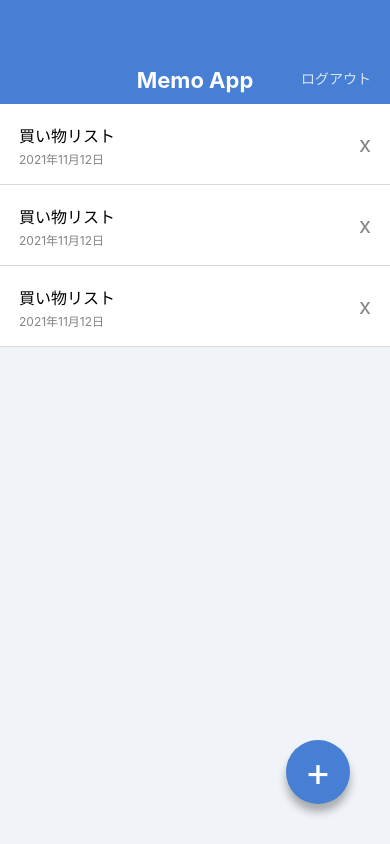
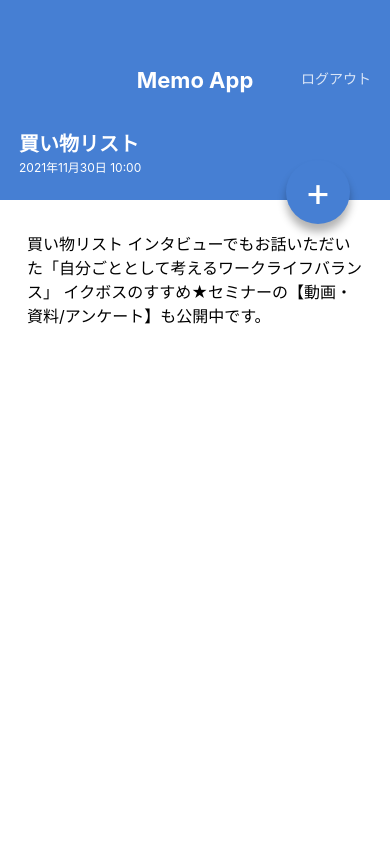
Before and after one commit to tono7/MemoApp, a React Native app: screen / in a window 390 px wide. Built offline with nearby package versions, Linux system fonts and the light colour scheme.

Commit message:
meme Detail Screen

```diff
--- a/App.jsx
+++ b/App.jsx
@@ -1,23 +1,10 @@
-import React from 'react';
-import { StyleSheet, View } from 'react-native';
+import React, { memo } from 'react';
+import MemoDetailScreen from './src/screens/MemoDetailScreen';
 
-import AppBar from './src/components/AppBar'
-import MemoList from './src/components/MemoList'
-import CircleButton from './src/components/CircleButton'
+import MemoListScreen from './src/screens/MemoListScreen';
 
 export default function App() {
   return (
-    <View style={styles.container}>
-      <AppBar />
-      <MemoList />
-      <CircleButton>+</CircleButton>
-    </View>
+    <MemoDetailScreen />
   );
 }
-
-const styles = StyleSheet.create({
-  container: {
-    flex: 1,
-    backgroundColor: '#f0f4f8',
-  },
-});
--- a/src/components/CircleButton.jsx
+++ b/src/components/CircleButton.jsx
@@ -1,11 +1,11 @@
 import React from "react";
 import { View, Text, StyleSheet } from 'react-native'
-import { string } from "prop-types";
+import { string, shape } from "prop-types";
 
 export default function CircleButton(props) {
-    const { children } = props;
+    const { children, style } = props;
     return(
-      <View style={styles.circleButton}>
+      <View style={[styles.circleButton, style]}>
         <Text style={styles.circleButtonLabel}>{children}</Text>
       </View>
     );
@@ -13,7 +13,12 @@ export default function CircleButton(props) {
 
 CircleButton.prototype = {
   children: string.isRequired,
-}
+  style: shape(),
+};
+
+CircleButton.defaultProps = {
+  styles: null,
+};
 
 const styles = StyleSheet.create({
   circleButton: {
--- a/src/components/Hello.jsx
+++ b/src/components/Hello.jsx
@@ -14,7 +14,7 @@ function Hello(props) {
 }
 
 Hello.propTypes = {
-    children: string.isRequired,        // 必須引数
+    children: string.isRequired,        // isRequired：必須引数
     bang: bool,
     style: shape(),
 };
--- /dev/null
+++ b/src/screens/MemoDetailScreen.jsx
@@ -0,0 +1,59 @@
+import React from "react";
+import { View, ScrollView, Text, StyleSheet} from 'react-native'
+
+import AppBar from "../components/AppBar";
+import CircleButton from "../components/CircleButton";
+
+
+export default function MemoDetailScreen() {
+    return(
+        <View style={styles.container}>
+            <AppBar />
+            <View style={styles.memoHeader}>
+                <Text style={styles.memoTitle}>買い物リスト</Text>
+                <Text style={styles.memoDate}>2021年11月30日 10:00</Text>
+            </View>
+            <ScrollView style={styles.memoBody}>
+                <Text style={styles.memoText}>
+                買い物リスト
+                インタビューでもお話いただいた「自分ごととして考えるワークライフバランス」
+                イクボスのすすめ★セミナーの【動画・資料/アンケート】も公開中です。
+                </Text>
+            </ScrollView>
+            <CircleButton style={{ top: 160, bottom: 'auto' }}>+</CircleButton>
+        </View>
+    );
+}
+
+const styles = StyleSheet.create({
+    container: {
+        flex: 1,
+        backgroundColor: '#ffffff'
+    },
+    memoHeader: {
+        backgroundColor: '#467FD3',
+        height: 96,
+        justifyContent: 'center',
+        paddingVertical: 24,
+        paddingHorizontal: 19,
+    },
+    memoTitle: {
+        color: '#ffffff',
+        fontSize: 20,
+        lineHeight: 32,
+        fontWeight: 'bold'
+    },
+    memoDate: {
+        color: '#ffffff',
+        fontSize: 12,
+        lineHeight: 16,
+    },
+    memoBody: {
+        paddingVertical: 32,
+        paddingHorizontal: 27,
+    },
+    memoText: {
+        fontSize: 16,
+        lineHeight: 24,
+    },
+});
--- /dev/null
+++ b/src/screens/MemoListScreen.jsx
@@ -0,0 +1,23 @@
+import React from "react";
+import { StyleSheet, View } from "react-native";
+
+import AppBar from '../components/AppBar'
+import MemoList from '../components/MemoList'
+import CircleButton from '../components/CircleButton'
+
+export default function MemoListScreen() {
+    return (
+        <View style={styles.container}>
+            <AppBar />
+            <MemoList />
+            <CircleButton>+</CircleButton>
+      </View>
+    );
+}
+
+const styles = StyleSheet.create({
+    container: {
+      flex: 1,
+      backgroundColor: '#f0f4f8',
+    },
+  });
```
